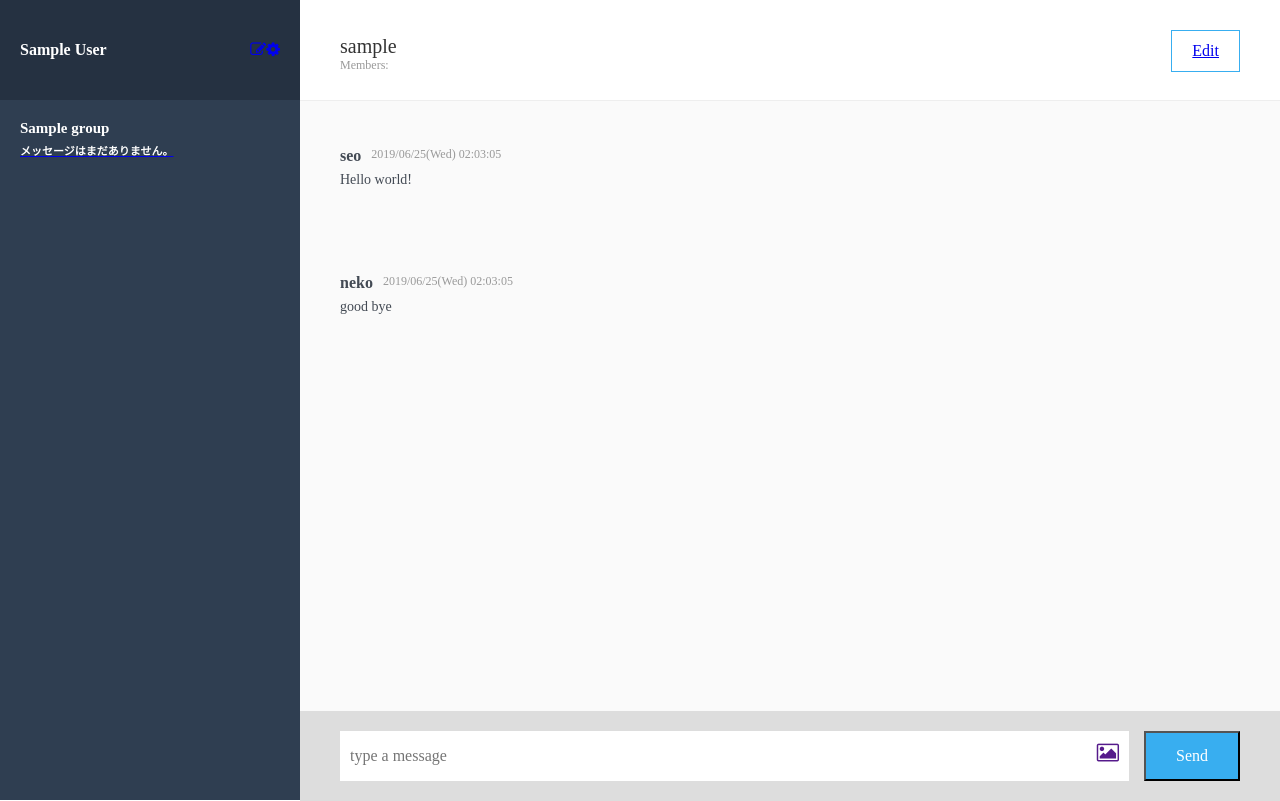
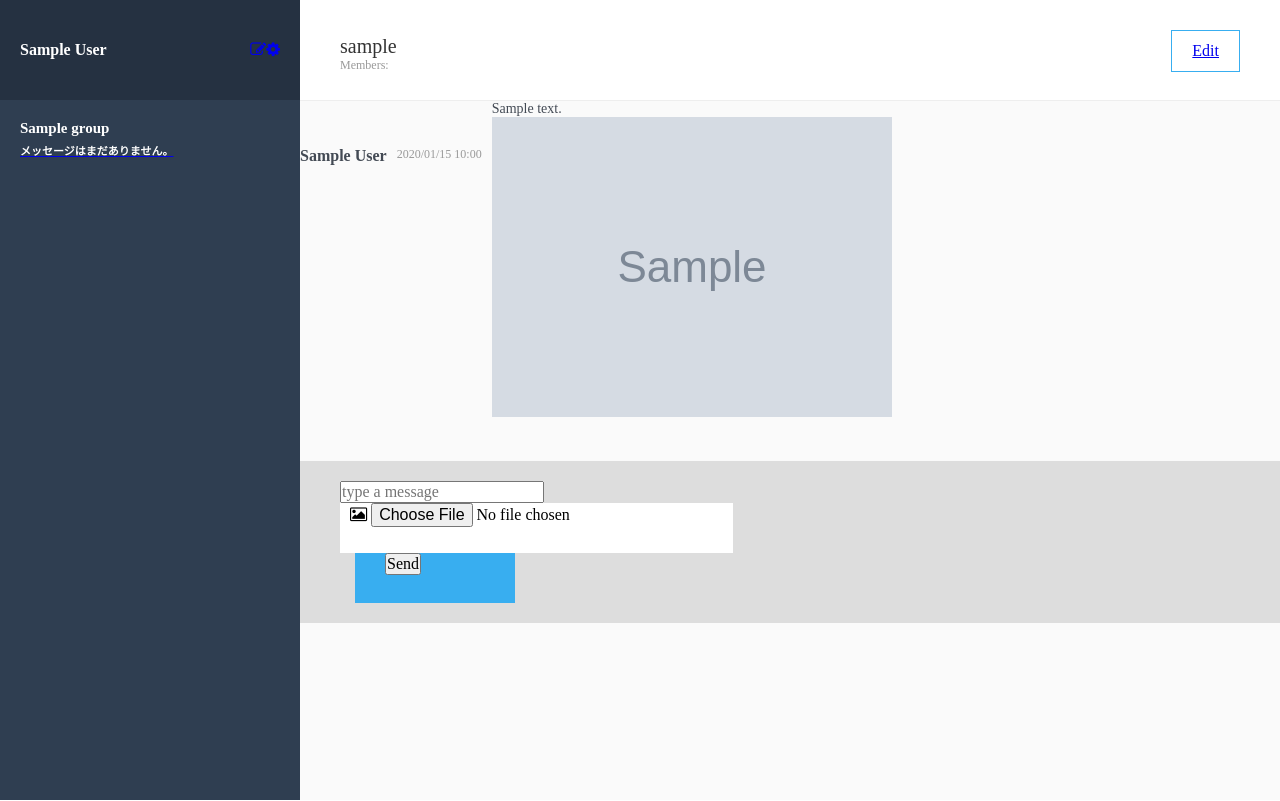
Before and after one commit to yoshinori-teramura/chat-space, a Rails app: page /groups/1/messages in a window 1280 px wide. Run offline with Rails 7, Linux system fonts and the light colour scheme; a user stored in the database is signed in; tables that the repository leaves empty hold one stand-in row (values such as "Sample post"); grey boxes marked "Sample" are stand-in pictures; style sheets or scripts are compiled from the project's sources; some libraries are stand-ins or nearby versions.

Commit message:
massages function

```diff
--- a/app/controllers/messages_controller.rb
+++ b/app/controllers/messages_controller.rb
@@ -1,5 +1,4 @@
 class MessagesController < ApplicationController
-
     before_action :set_group
 
     def index
--- /dev/null
+++ b/app/views/messages/_message.html.haml
@@ -0,0 +1,11 @@
+
+.right-content__main__box
+  .right-content__main__box__name
+    = message.user.name
+  .right-content__main__box__timestamp
+    = message.created_at.strftime("%Y/%m/%d %H:%M")
+  .right-content__main__message
+    - if message.content.present?
+      %p.lower-message__content
+        = message.content
+    = image_tag message.image.url, class: 'lower-message__image' if message.image.present?
--- a/app/views/messages/_right-content.html.haml
+++ b/app/views/messages/_right-content.html.haml
@@ -8,28 +8,30 @@
 
       =link_to 'Edit', edit_group_path(current_user)
 
-  .right-content__main
-    .right-content__main__box
-      %p.right-content__main__box__name seo
-      %p.right-content__main__box__timestamp 2019/06/25(Wed) 02:03:05
-    %p.right-content__main__message Hello world!
-    .right-content__main__box
-      %p.right-content__main__box__name neko
-      %p.right-content__main__box__timestamp 2019/06/25(Wed) 02:03:05
-    %p.right-content__main__message good bye
 
+
+  .right-content__main__box
+    = render @messages
 
   .right-content__footer
     .right-content__footer__box
-      %form.right-content__footer__box__new-message(action="")
-      %input(type="hidden")/
-      .right-content__footer__box__input
-        %input.right-content__footer__box__input__text(placeholder="type a message")
-        %label.right-content__footer__box__input__image(for="message_image")
-          =link_to "", class: "fa" do
-            = fa_icon 'image'
+      = form_for [@group, @message] do |f|
+        = f.text_field :content, class: 'form__message', placeholder: 'type a message'
+        .right-content__footer__box__input
+          = f.label :image, class: 'form__mask__image' do
+            = fa_icon 'picture-o', class: 'icon'
+            = f.file_field :image, class: 'hidden'
+        .right-content__footer__box__submit-button
+          = f.submit 'Send', class: 'form__submit'
+      -# %form.right-content__footer__box__new-message(action="")
+      -# %input(type="hidden")
+      -# .right-content__footer__box__input
+      -#   %input.right-content__footer__box__input__text(placeholder="type a message")
+      -#   %label.right-content__footer__box__input__image(for="message_image")
+      -#     =link_to "", class: "fa" do
+      -#       = fa_icon 'image'
 
-      %input.right-content__footer__box__submit-button(type="submit" value="Send")
+      -# %input.right-content__footer__box__submit-button(type="submit" value="Send")
 
 
   -# 右側コンテンツ
```
